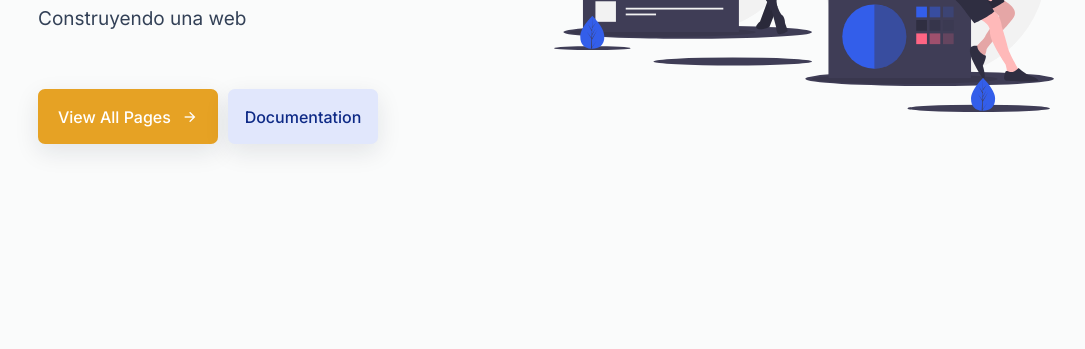
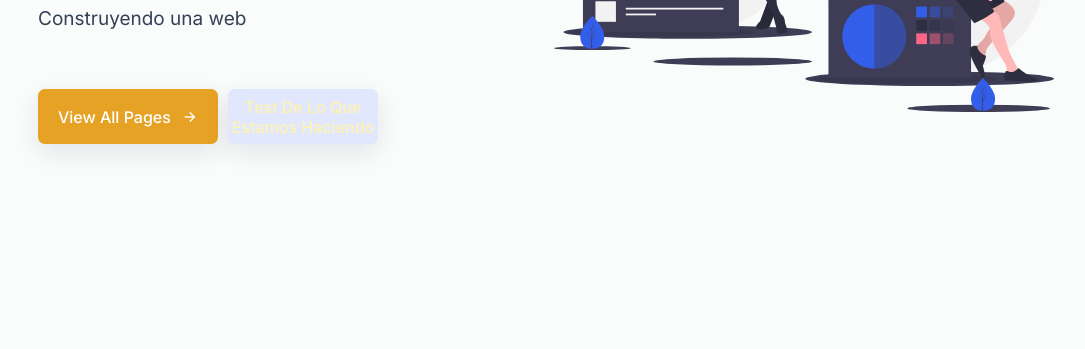
Before and after one commit to adrichv/PrimerProyectoACV, a plain HTML site: page index.html in a window 1280 px wide. Shown: the part 416-765 px from the top of the page, without its empty margins (106-1191 px from the left). Drawn offline with nearby package versions, Linux system fonts and the light colour scheme.

Commit message:
prueba dentro de test

```diff
--- a/css/style.css
+++ b/css/style.css
@@ -183,7 +183,7 @@ button {
   color: #fff;
   letter-spacing: 0;
   background-color: #e1e7fc;
-  color: #0e2a86;
+  color: #fff3b0;
   box-shadow: 0 0.5rem 1.5rem rgba(22, 28, 45, 0.1);
 }
 .documentation_btn:hover {
--- a/index.html
+++ b/index.html
@@ -72,7 +72,7 @@
                 view all pages <i class="ri-arrow-right-line"></i>
               </button>
 
-              <button class="btn documentation_btn">documentation</button>
+              <button class="btn documentation_btn">Test de lo que estamos haciendo</button>
             </div>
           </div>
           <div class="grid-item-2">
```
